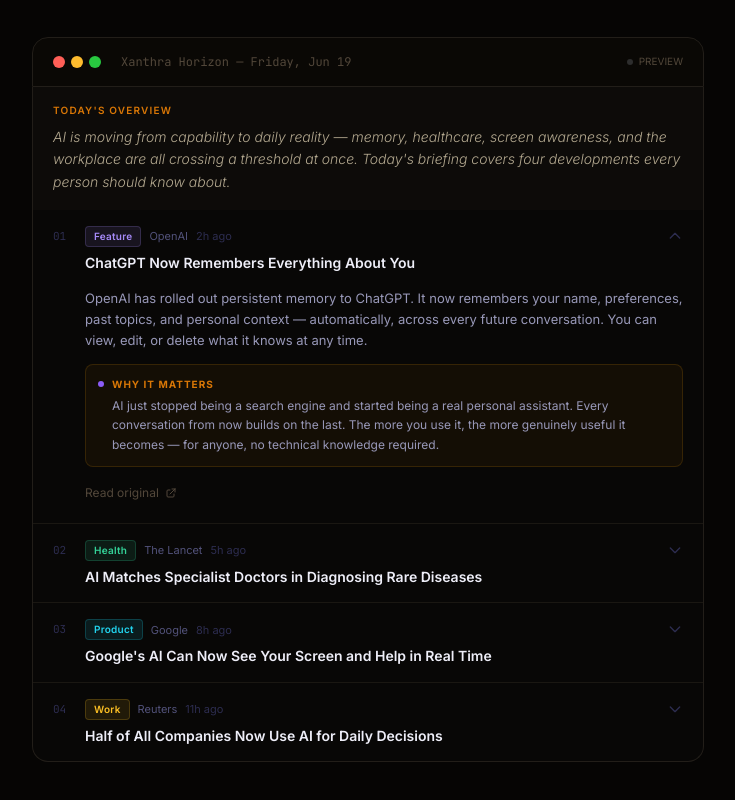
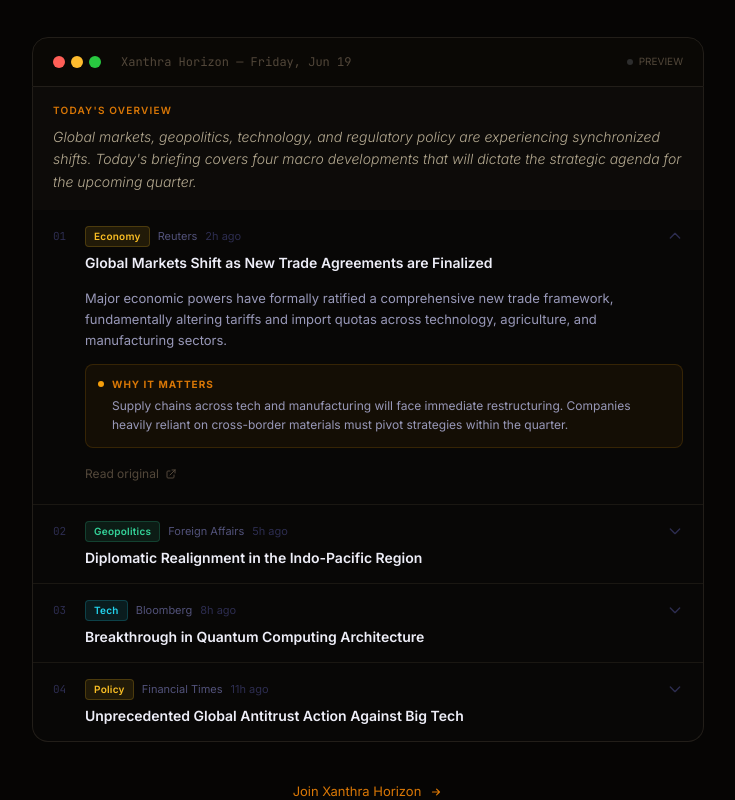
Before and after one commit to professyzenith/XanthraHorizon, a Next.js app: page / in a window 1280 px wide. Shown: the part 1360-2160 px from the top of the page, without its empty margins (272-1007 px from the left). Built offline with nearby package versions, Linux system fonts and the light colour scheme; no server answers.

Commit message:
fix: comprehensively replace AI-specific wording and dummy data with premium global intelligence content across all components

```diff
--- a/components/AnimatedTimeline.tsx
+++ b/components/AnimatedTimeline.tsx
@@ -4,9 +4,10 @@
 const STEPS = [
   {
     num: "01",
-    title: "Ingest",
+    title: "1. The Ingestion Engine",
     subtitle: "Hundreds of sources, every 24 hours",
-    desc: "Every morning before you wake, our pipeline crawls the world's top AI sources — company announcements, major news outlets, research publications, and community discussions. Hundreds of articles collected before you've had your first coffee.",
+    desc: "Every morning before you wake, our pipeline crawls the world's top intelligence sources — news outlets, research publications, and geopolitical bulletins. Hundreds of articles collected before you've had your first coffee.",
+    icon: "📡",
     color: "#c9a853",
     glow: "rgba(201,168,83,0.35)",
     metric: "600+ articles",
--- a/components/CommandCenter.tsx
+++ b/components/CommandCenter.tsx
@@ -20,14 +20,16 @@
 }
 
 const LIVE_FEEDS: FeedItem[] = [
-  { id: 1, source: "OpenAI",      label: "ChatGPT memory feature now live for all users",          type: "FEATURE",  color: "#10b981", delay: 0 },
-  { id: 2, source: "Reuters",     label: "51% of companies now use AI for daily decisions",         type: "BUSINESS", color: "#6366f1", delay: 1200 },
-  { id: 3, source: "Google",      label: "Project Astra: AI that sees your screen in real time",    type: "PRODUCT",  color: "#a78bfa", delay: 2600 },
-  { id: 4, source: "The Lancet",  label: "AI matches specialists in diagnosing rare diseases",       type: "HEALTH",   color: "#22d3ee", delay: 4000 },
-  { id: 5, source: "BBC Tech",    label: "EU AI Act comes into force across 27 countries",          type: "POLICY",   color: "#f59e0b", delay: 5200 },
-  { id: 6, source: "TechCrunch",  label: "OpenAI cuts API prices 80% — third reduction in a year", type: "ECONOMY",  color: "#f43f5e", delay: 6400 },
-  { id: 7, source: "Meta",        label: "Llama 4 released — runs on a phone, no internet needed", type: "PRODUCT",  color: "#10b981", delay: 7600 },
-  { id: 8, source: "Apple",       label: "Apple Intelligence now active on 2 billion devices",      type: "PRODUCT",  color: "#6366f1", delay: 8800 },
+  { id: 1, source: "Bloomberg",   label: "Global markets rally amid finalized trade agreements",   type: "ECONOMY",  color: "#10b981", delay: 0 },
+  { id: 2, source: "Reuters",     label: "Tech giants face unprecedented coordinated antitrust action", type: "BUSINESS", color: "#6366f1", delay: 1200 },
+  { id: 3, source: "WSJ",         label: "Central banks signal rate cuts following inflation data",  type: "FINANCE",  color: "#a78bfa", delay: 2600 },
+  { id: 4, source: "Economist",   label: "Diplomatic realignment shakes up Indo-Pacific strategy", type: "GEOPOLITICS",color: "#22d3ee", delay: 4000 },
+  { id: 5, source: "FT",          label: "Quantum computing breakthrough accelerates cryptography shift",type: "TECH",     color: "#f59e0b", delay: 5200 },
+  { id: 6, source: "AP News",     label: "Renewable energy adoption hits historic milestone globally", type: "CLIMATE",  color: "#f43f5e", delay: 6400 },
+  { id: 7, source: "Reuters",     label: "Global semiconductor supply chains face new disruptions",  type: "LOGISTICS",color: "#10b981", delay: 7600 },
+  { id: 8, source: "Bloomberg",   label: "Record-breaking startup funding revitalizes biotech sector",type: "STARTUPS", color: "#6366f1", delay: 8800 },
+  { id: 9, source: "WSJ",         label: "Demographic shifts fundamentally alter workforce dynamics",  type: "SOCIETY",  color: "#a78bfa", delay: 10000 },
+  { id: 10,source:"Economist",    label: "European energy policy pivots sharply from fossil fuels",  type: "POLICY",   color: "#22d3ee", delay: 11200 },
 ];
 
 const METRICS: MetricItem[] = [
--- a/components/HorizonReveal.tsx
+++ b/components/HorizonReveal.tsx
@@ -22,14 +22,14 @@
    leading dot until the signal accelerates out of view.
    ──────────────────────────────────────────────────────────────────────────── */
 const SIG_DATA = [
-  { label: "NVIDIA",        sx: 0.08,  sy: 0.16 },
-  { label: "OpenAI",        sx: 0.85,  sy: 0.10 },
-  { label: "Anthropic",     sx: 0.20,  sy: 0.29 },
-  { label: "Robotics",      sx: 0.90,  sy: 0.22 },
-  { label: "Quantum",       sx: 0.04,  sy: 0.42 },
-  { label: "AI Research",   sx: 0.76,  sy: 0.35 },
-  { label: "Breakthroughs", sx: 0.46,  sy: 0.12 },
-  { label: "Startups",      sx: 0.63,  sy: 0.46 },
+  { label: "Reuters",       sx: 0.08,  sy: 0.16 },
+  { label: "Bloomberg",     sx: 0.85,  sy: 0.10 },
+  { label: "WSJ",           sx: 0.20,  sy: 0.29 },
+  { label: "The Economist", sx: 0.90,  sy: 0.22 },
+  { label: "Financial Times", sx: 0.04,  sy: 0.42 },
+  { label: "AP News",       sx: 0.76,  sy: 0.35 },
+  { label: "Global Intel",  sx: 0.46,  sy: 0.12 },
+  { label: "Geopolitics",   sx: 0.63,  sy: 0.46 },
 ] as const;
 
 /* Start times (seconds) for each signal — slightly staggered for variety */
--- a/components/InteractiveBriefing.tsx
+++ b/components/InteractiveBriefing.tsx
@@ -64,60 +64,60 @@
 const DEMO_STORIES: DisplayStory[] = [
   {
     id: 1,
-    tag: "Feature",
-    tagColor: "text-violet-400 bg-violet-400/10 border-violet-400/20",
-    dot: "bg-violet-500",
-    source: "OpenAI",
+    tag: "Economy",
+    tagColor: "text-amber-400 bg-amber-400/10 border-amber-400/20",
+    dot: "bg-amber-500",
+    source: "Reuters",
     time: "2h ago",
-    title: "ChatGPT Now Remembers Everything About You",
+    title: "Global Markets Shift as New Trade Agreements are Finalized",
     summary:
-      "OpenAI has rolled out persistent memory to ChatGPT. It now remembers your name, preferences, past topics, and personal context — automatically, across every future conversation. You can view, edit, or delete what it knows at any time.",
-    why: "AI just stopped being a search engine and started being a real personal assistant. Every conversation from now builds on the last. The more you use it, the more genuinely useful it becomes — for anyone, no technical knowledge required.",
-    url: "https://openai.com/blog",
+      "Major economic powers have formally ratified a comprehensive new trade framework, fundamentally altering tariffs and import quotas across technology, agriculture, and manufacturing sectors.",
+    why: "Supply chains across tech and manufacturing will face immediate restructuring. Companies heavily reliant on cross-border materials must pivot strategies within the quarter.",
+    url: "https://reuters.com",
   },
   {
     id: 2,
-    tag: "Health",
+    tag: "Geopolitics",
     tagColor: "text-emerald-400 bg-emerald-400/10 border-emerald-400/20",
     dot: "bg-emerald-500",
-    source: "The Lancet",
+    source: "Foreign Affairs",
     time: "5h ago",
-    title: "AI Matches Specialist Doctors in Diagnosing Rare Diseases",
+    title: "Diplomatic Realignment in the Indo-Pacific Region",
     summary:
-      "A peer-reviewed study finds AI can diagnose rare conditions with accuracy matching specialist physicians. Tested across 50,000 patient cases in 12 countries, the system performed at or above specialist level in 94% of scenarios.",
-    why: "This isn't science fiction — it's a published clinical study. Specialist-level medical knowledge is becoming universally accessible.",
-    url: "https://www.thelancet.com",
+      "A surprise bilateral summit has concluded with sweeping defense and economic pacts, shifting historical alliances and creating a new strategic counter-balance in the region.",
+    why: "This realignment directly impacts global shipping lanes and maritime security, forcing multinational corporations to reassess their regional headquarters and operational risks.",
+    url: "https://foreignaffairs.com",
   },
   {
     id: 3,
-    tag: "Product",
+    tag: "Tech",
     tagColor: "text-cyan-400 bg-cyan-400/10 border-cyan-400/20",
     dot: "bg-cyan-500",
-    source: "Google",
+    source: "Bloomberg",
     time: "8h ago",
-    title: "Google's AI Can Now See Your Screen and Help in Real Time",
+    title: "Breakthrough in Quantum Computing Architecture",
     summary:
-      "Google unveiled Project Astra — an AI that watches what's on your screen or phone camera and responds naturally to what it sees. Ask it to explain, fix, or guide you through anything.",
-    why: "AI just became a co-pilot for everyday life. Whether you're cooking, navigating unfamiliar software, or understanding a confusing document — help is one sentence away.",
-    url: "https://deepmind.google",
+      "Researchers have successfully demonstrated fault-tolerant quantum operations at scale, overcoming a critical barrier that has held back commercial viability for decades.",
+    why: "Current cryptographic standards will eventually be rendered obsolete. Financial institutions and intelligence agencies are now accelerating their transition to quantum-safe protocols.",
+    url: "https://bloomberg.com",
   },
   {
     id: 4,
-    tag: "Work",
+    tag: "Policy",
     tagColor: "text-amber-400 bg-amber-400/10 border-amber-400/20",
     dot: "bg-amber-500",
-    source: "Reuters",
+    source: "Financial Times",
     time: "11h ago",
-    title: "Half of All Companies Now Use AI for Daily Decisions",
+    title: "Unprecedented Global Antitrust Action Against Big Tech",
     summary:
-      "A global survey of 10,000 businesses across 40 countries finds 51% now rely on AI tools every day for writing, analysis, customer service, hiring, and financial decisions.",
-    why: "AI literacy is becoming the new basic workplace skill — like email was in 2000. Companies using AI effectively are pulling ahead.",
-    url: "https://reuters.com",
+      "Regulators across the EU, US, and UK have simultaneously announced coordinated antitrust frameworks targeting monopolistic practices in cloud infrastructure and digital advertising.",
+    why: "This represents a synchronized regulatory offensive rather than fragmented regional actions, likely forcing major divestitures and fundamentally altering the business models of tech giants.",
+    url: "https://ft.com",
   },
 ];
 
 const DEMO_BRIEF =
-  "AI is moving from capability to daily reality — memory, healthcare, screen awareness, and the workplace are all crossing a threshold at once. Today's briefing covers four developments every person should know about.";
+  "Global markets, geopolitics, technology, and regulatory policy are experiencing synchronized shifts. Today's briefing covers four macro developments that will dictate the strategic agenda for the upcoming quarter.";
 
 // ─── Component ────────────────────────────────────────────────────────────────
 
--- a/components/SignatureSection.tsx
+++ b/components/SignatureSection.tsx
@@ -152,10 +152,9 @@
         </div>
 
         {/* Sub copy */}
-        <p className="text-lg sm:text-xl text-[#6b6b8a] max-w-xl mx-auto font-light leading-relaxed"
+        <p className="text-[#6b5f4a] font-light max-w-sm mx-auto leading-relaxed"
           style={{ opacity: visible ? 1 : 0, transition: "opacity 0.8s ease 0.7s" }}>
-          While you were living your life, Xanthra Horizon was watching the entire AI world.
-          <br />Every development ranked, explained, and waiting in your inbox.
+          While you were living your life, Xanthra Horizon was watching the entire world.
         </p>
       </div>
     </section>
```
